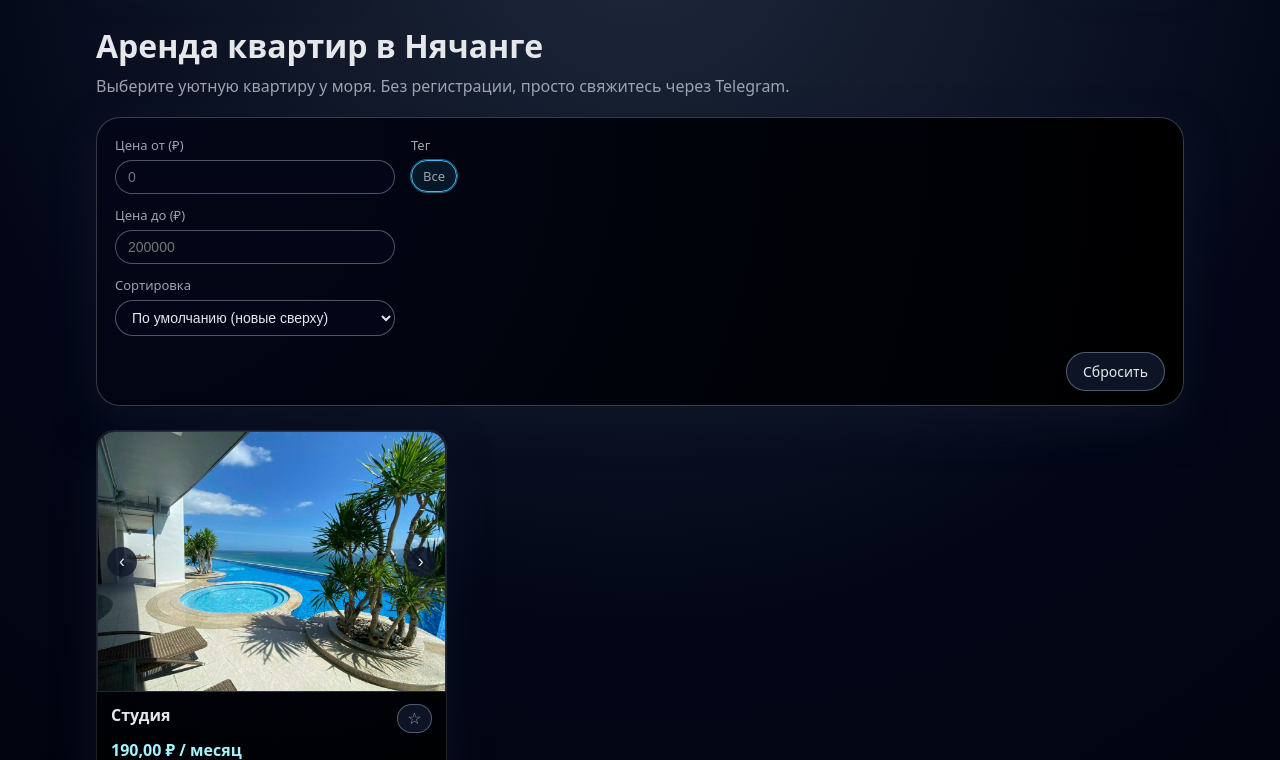
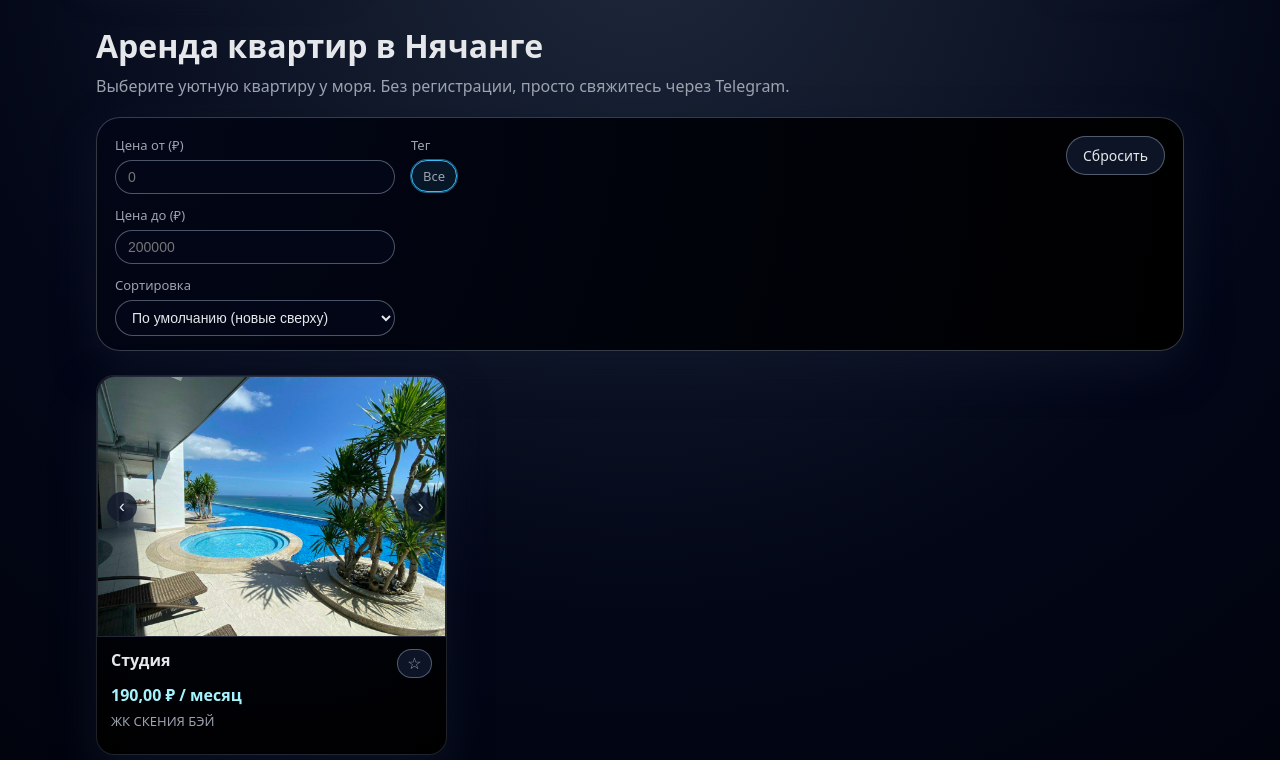
Before and after one commit to victormorozov1/rent, a Django app: page / in a window 1280 px wide. Shown: the part 80-840 px from the top of the page. Run offline with Django 5.2, Linux system fonts and the light colour scheme; data comes from the database, SQL or seed files in the repository; data that the repository does not hold is empty.

Commit message:
Move reset button into filters row

```diff
--- a/nhatrang_rentals/listings/static/listings/styles.css
+++ b/nhatrang_rentals/listings/static/listings/styles.css
@@ -301,8 +301,9 @@ a:hover {
 
 .filters-row {
     display: grid;
-    grid-template-columns: minmax(220px, 280px) minmax(0, 1fr);
+    grid-template-columns: minmax(220px, 280px) minmax(0, 1fr) auto;
     gap: 16px;
+    align-items: start;
 }
 
 .filters-stack {
@@ -387,6 +388,7 @@ a:hover {
     display: flex;
     gap: 10px;
     justify-content: flex-end;
+    align-self: start;
 }
 
 /* Buttons */
--- a/nhatrang_rentals/listings/templates/listings/listing_list.html
+++ b/nhatrang_rentals/listings/templates/listings/listing_list.html
@@ -46,9 +46,9 @@
                     {% endfor %}
                 </div>
             </div>
-        </div>
-        <div class="filters-actions">
-            <a href="{% url 'listings:listing_list' %}" class="btn-ghost">Сбросить</a>
+            <div class="filters-actions">
+                <a href="{% url 'listings:listing_list' %}" class="btn-ghost">Сбросить</a>
+            </div>
         </div>
     </form>
 </section>
```
